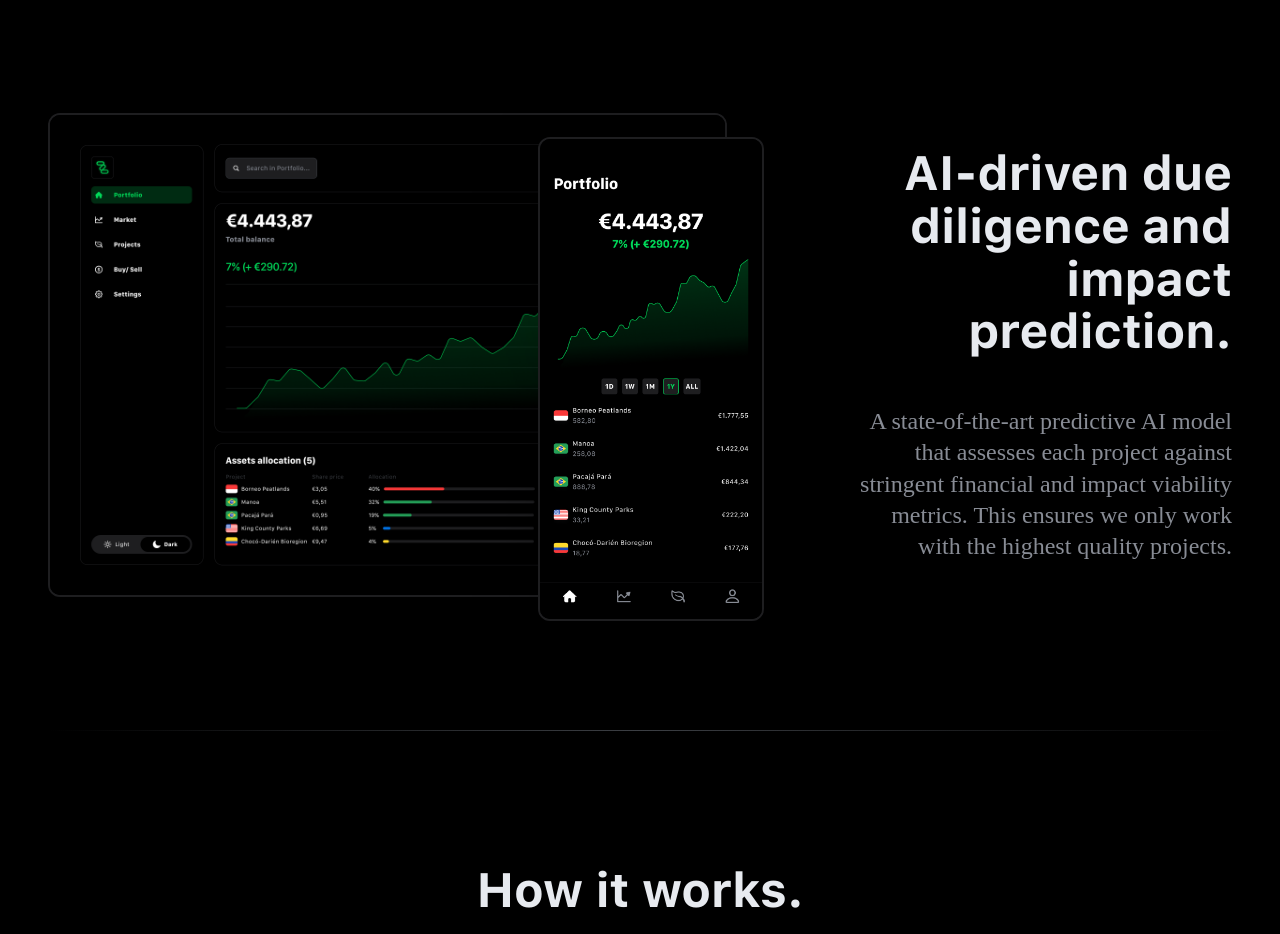
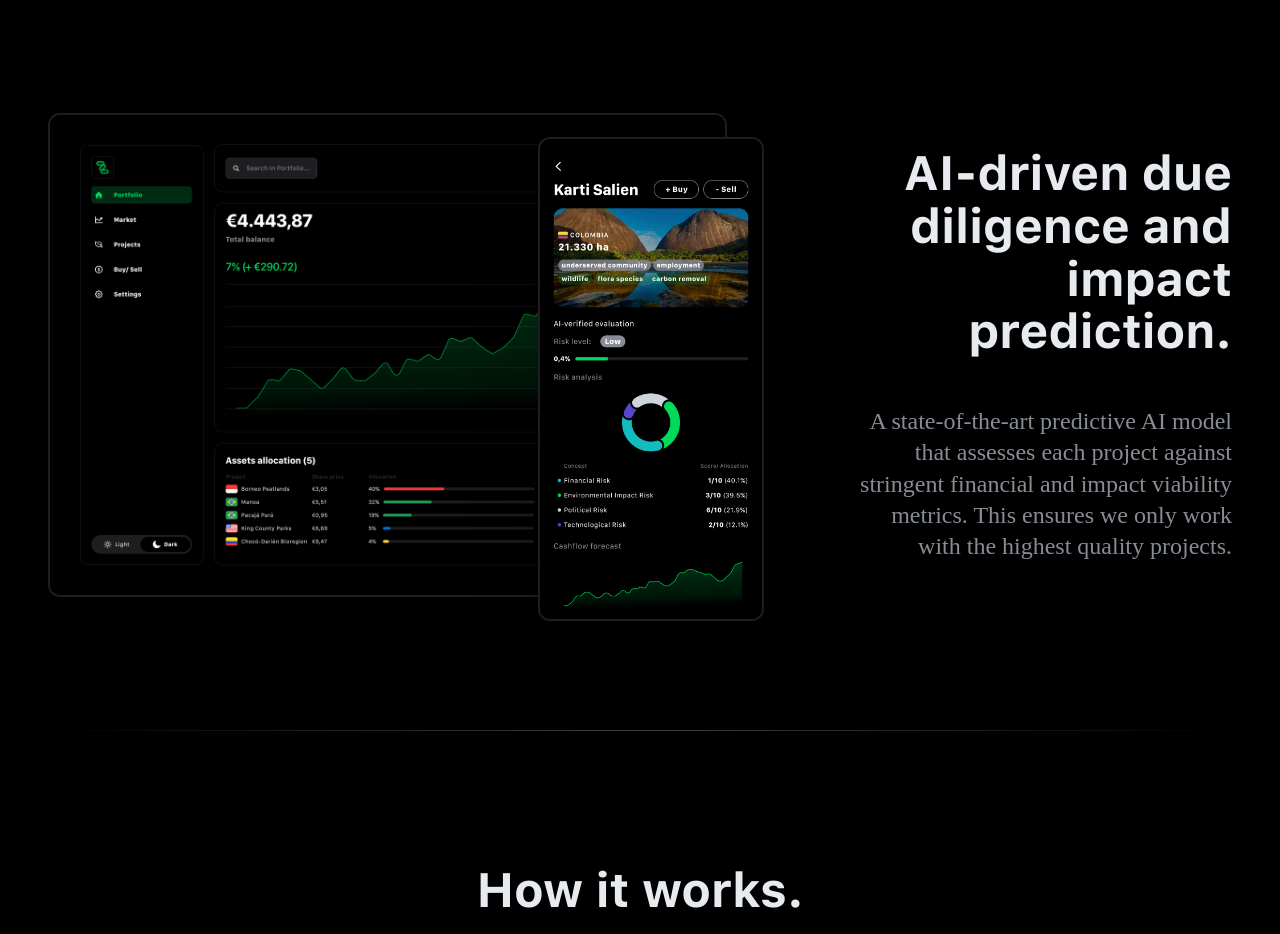
Before and after one commit to ClementeSerrano/web-app-boilerplate, a React (Create React App) app: page / in a window 1280 px wide. Shown: the part 3180-4114 px from the top of the page. Built offline with nearby package versions, Linux system fonts and the light colour scheme; no server answers; a web font is replaced by a local one.

Commit message:
:lipstick: Add ai-driven mockups

```diff
--- a/src/home/pages/sections/FeaturesSection/FeaturesSection.tsx
+++ b/src/home/pages/sections/FeaturesSection/FeaturesSection.tsx
@@ -16,6 +16,8 @@ import ProjectsMobileImgDarkMode from '../../../../common/assets/images/features
 import ProjectsMobileImgLightMode from '../../../../common/assets/images/features/projects-mobile-light-mode.png';
 import BuyTokensMobileImgDarkMode from '../../../../common/assets/images/features/buy-tokens-mobile-dark-mode.png';
 import BuyTokensMobileImgLightMode from '../../../../common/assets/images/features/buy-tokens-mobile-light-mode.png';
+import AIVerificationMobileImgDarkMode from '../../../../common/assets/images/features/ai-verification-mobile-dark-mode.png';
+import AIVerificationMobileImgLightMode from '../../../../common/assets/images/features/ai-verification-mobile-light-mode.png';
 
 import {
   FeaturesSubsectionContainer,
@@ -175,8 +177,8 @@ export default function FeaturesSection() {
           <FeatureImg
             src={
               theme.mode === 'dark'
-                ? PortfolioMobileDarkMode
-                : PortfolioMobileLightMode
+                ? AIVerificationMobileImgDarkMode
+                : AIVerificationMobileImgLightMode
             }
             style={{ position: 'absolute', right: 88, top: 24 }}
           />
```
Also changed, not shown: src/common/assets/images/features/ai-verification-mobile-dark-mode.png (added), src/common/assets/images/features/ai-verification-mobile-light-mode.png (added).
